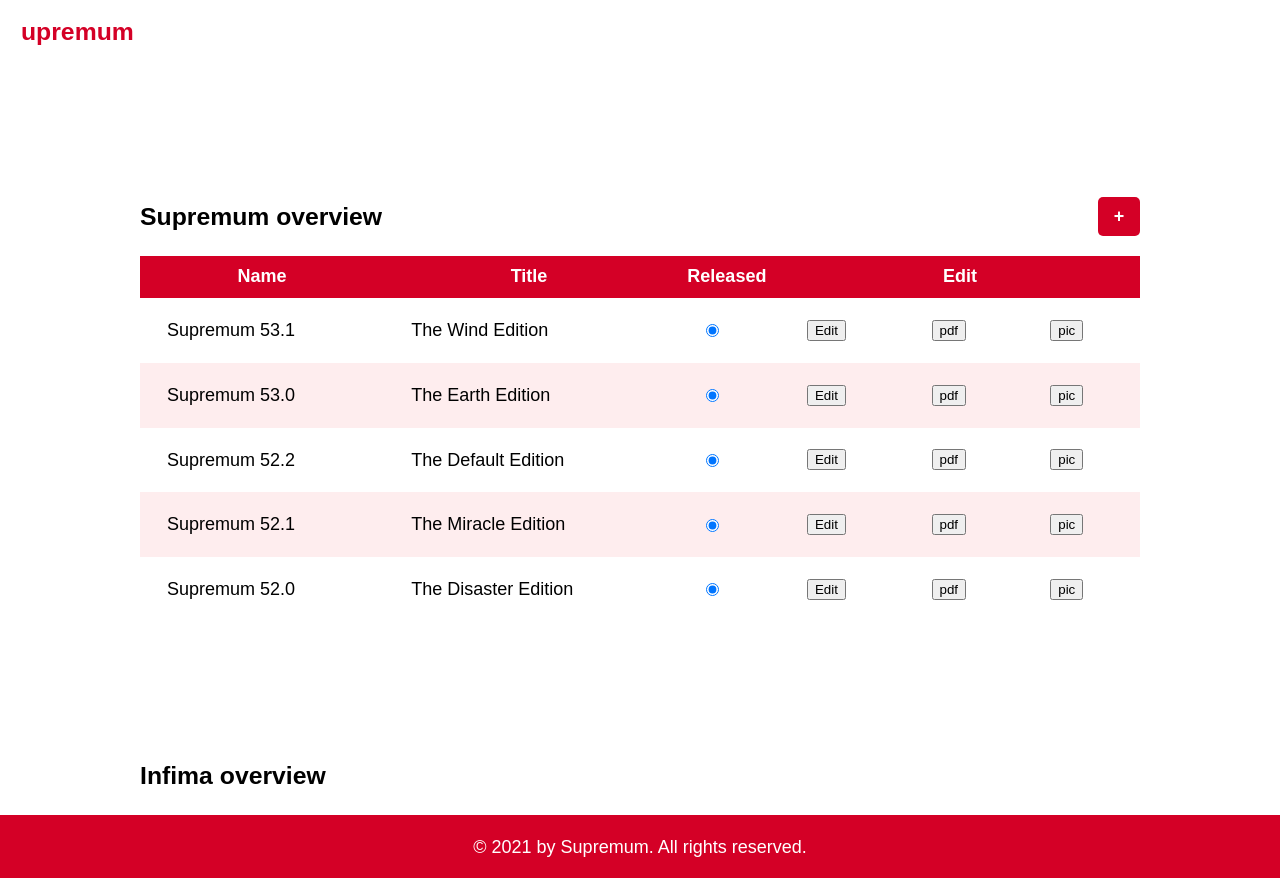
After one commit to GEWIS/supremumweb, a Flask app: page /admin/ in a window 1280 px wide. The commit adds this page. Run offline with Flask 2, Linux system fonts and the light colour scheme; some libraries are stand-ins or nearby versions.

Commit message:
Start admin page

```diff
--- a/app/__init__.py
+++ b/app/__init__.py
@@ -1,6 +1,7 @@
 from flask import Flask
 
 from app import config
+from app.admin import admin_bp
 from app.auth import auth_bp
 from app.database import db
 from app.extensions import lm
@@ -22,9 +23,11 @@ def create_app(config=config.base_config):
 def register_extensions(app):
     db.init_app(app)
     lm.init_app(app)
+    lm.login_view = 'auth.login' # TODO: give this a better spot...
 
 
 def register_blueprints(app):
+    app.register_blueprint(admin_bp, url_prefix='/admin')
     app.register_blueprint(auth_bp, url_prefix='/auth')
     app.register_blueprint(home_bp)
     app.register_blueprint(infima_bp, url_prefix='/infima')
--- /dev/null
+++ b/app/admin/routes.py
@@ -0,0 +1,41 @@
+from flask import render_template, url_for
+from flask_login import login_required
+
+from app.admin import admin_bp as admin
+
+@admin.route('/')
+# @login_required
+def index():
+    temp_editions = [
+        {
+            'title': 'The Wind Edition',
+            'img_url' : url_for("home.static", filename="latest_edition.png"),
+            'pdf_url' : url_for("home.static", filename="latest_supremum.pdf"),
+            'name': 'Supremum 53.1'
+        },
+        {
+            'title': 'The Earth Edition',
+            'img_url' : url_for("home.static", filename="latest_edition.png"),
+            'pdf_url' : url_for("home.static", filename="latest_supremum.pdf"),
+            'name': 'Supremum 53.0'
+        },
+        {
+            'title': 'The Default Edition',
+            'img_url' : url_for("home.static", filename="latest_edition.png"),
+            'pdf_url' : url_for("home.static", filename="latest_supremum.pdf"),
+            'name': 'Supremum 52.2'
+        },
+        {
+            'title': 'The Miracle Edition',
+            'img_url' : url_for("home.static", filename="latest_edition.png"),
+            'pdf_url' : url_for("home.static", filename="latest_supremum.pdf"),
+            'name': 'Supremum 52.1'
+        },
+        {
+            'title': 'The Disaster Edition',
+            'img_url' : url_for("home.static", filename="latest_edition.png"),
+            'pdf_url' : url_for("home.static", filename="latest_supremum.pdf"),
+            'name': 'Supremum 52.0'
+        }
+    ]
+    return render_template('index.html', editions=temp_editions), 200
--- /dev/null
+++ b/app/admin/static/stylesheets/admin.css
@@ -0,0 +1,75 @@
+.overview-item {
+    display: flex;
+    justify-content: center;
+    align-items: center;
+    width: 100%;
+}
+
+.overview-container {
+    width: 95%;
+    max-width: 1000px;
+}
+
+/* Button */
+
+.cta-button {
+    background-color: #D40026;
+    color: #fff;
+    border: none;
+    border-radius: 5px;
+    font-size: 2rem;
+    font-family: Arial, Helvetica, sans-serif;
+    padding: 1rem 1.75rem;
+}
+
+.cta-button:active {
+    background: #B00020;
+}
+
+/* Table */
+
+.admin-table {
+    display: flex;
+    flex-direction: column;
+    max-width: 1000px;
+    overflow-x: auto;
+}
+
+.admin-table table {
+    border: none;
+    border-collapse: collapse;
+    padding: 0;
+    margin: 0;
+}
+
+.table-title {
+    display: flex;
+    flex-direction: row;
+    align-items: center;
+    justify-content: space-between;
+}
+
+th {
+    padding: .75rem 0;
+}
+
+tr {
+    width: 100%;
+}
+
+td {
+    padding: 0 3rem;
+}
+
+tr:first-child {
+    background-color: #D40026 !important;
+    color: #fff;
+}
+
+tr:nth-child(2n) {
+    background-color: white;
+}
+
+tr:nth-child(2n+1) {
+    background-color: #FEEDEE;
+}
--- /dev/null
+++ b/app/admin/templates/index.html
@@ -0,0 +1,51 @@
+{% extends 'layout.html' %}
+
+{% block links %}
+<link rel="stylesheet" type="text/css" href="{{url_for('admin.static', filename='stylesheets/admin.css')}}">
+{% endblock %}
+
+{% block body %}
+<div class="overview-item full-page">
+    <div class="overview-container">
+        <div class="table-title">
+            <h3>Supremum overview</h3>
+            <a class="cta-button"><b>+</b></a>
+        </div>
+        <div class="admin-table">
+            <table>
+                <tr>
+                    <th><span>Name</span></th>
+                    <th><span>Title</span></th>
+                    <th><span>Released</span></th>
+                    <th colspan="3"><span>Edit</span></th>
+                </tr>
+                {% for edition in editions %}
+                <tr>
+                    <td>
+                        <p>{{ edition.name }}</p>
+                    </td>
+                    <td>
+                        <p>{{ edition.title }}</p>
+                    </td>
+                    <td><input type="radio" checked></button></td>
+                    <td><button>Edit</button></td>
+                    <td><button>pdf</button></td>
+                    <td><button>pic</button></td>
+                </tr>
+                {% endfor %}
+            </table>
+        </div>
+    </div>
+</div>
+<div class="overview-item">
+    <div class="overview-container">
+        <div class="table-title">
+            <h3>Infima overview</h3>
+        </div>
+
+        <div class="admin-table">
+
+        </div>
+    </div>
+</div>
+{% endblock %}
--- a/app/home/static/stylesheets/shared.css
+++ b/app/home/static/stylesheets/shared.css
@@ -39,9 +39,10 @@ body, html, div {
 
 a {
     text-decoration: none;
+    cursor: pointer;
 }
 
-h1, h2, h3, p {
+h1, h2, h3, p, span {
     font-family: Arial, Helvetica, sans-serif;
 }
 
@@ -142,7 +143,7 @@ p, span {
 }
 
 .content-item:nth-child(2n) a {
-    color: red;
+    color: #D40026;
 }
 
 .content-item:nth-child(2n) .content-container {
```
Also changed, not shown: app/admin/__init__.py (added, +9 -0 lines).
